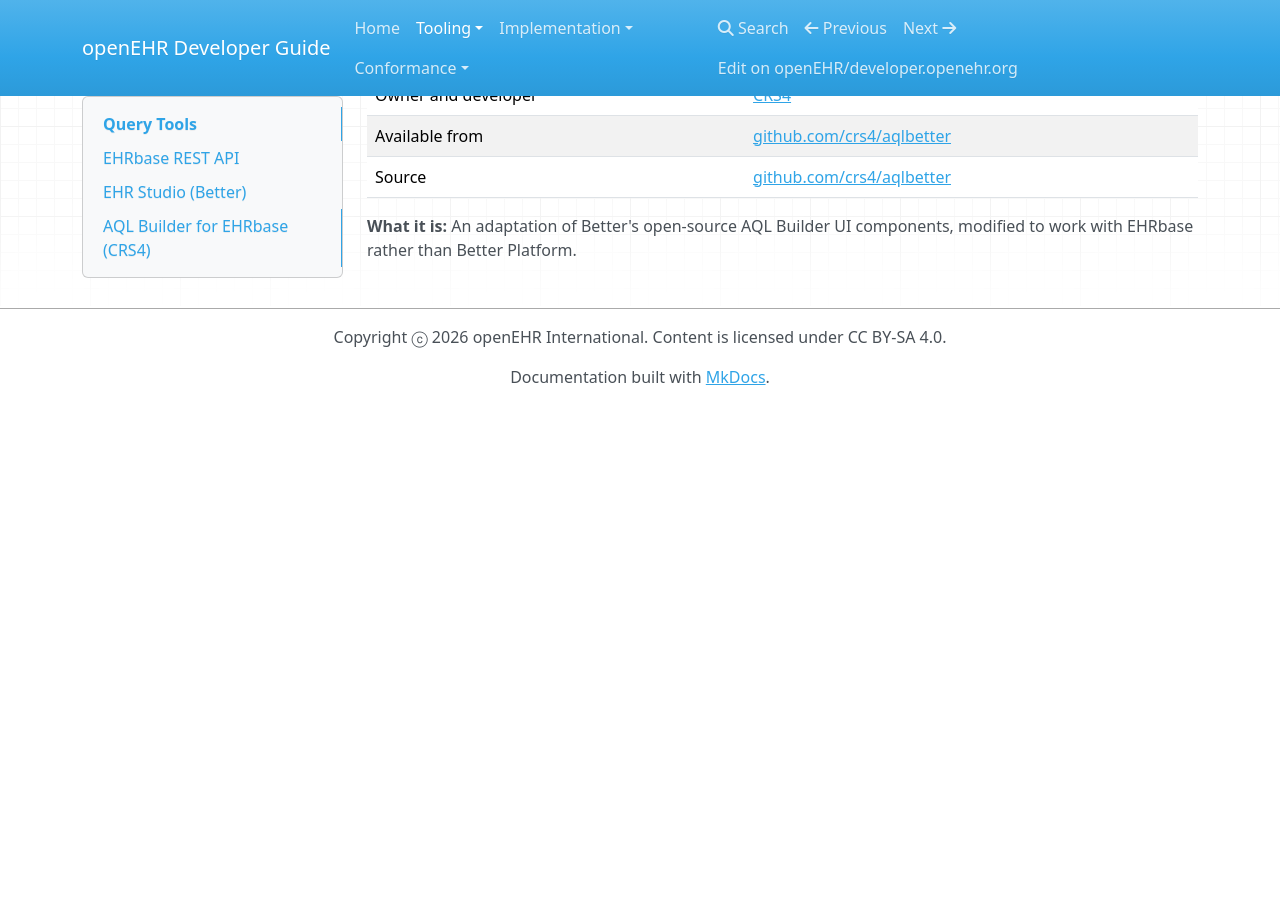
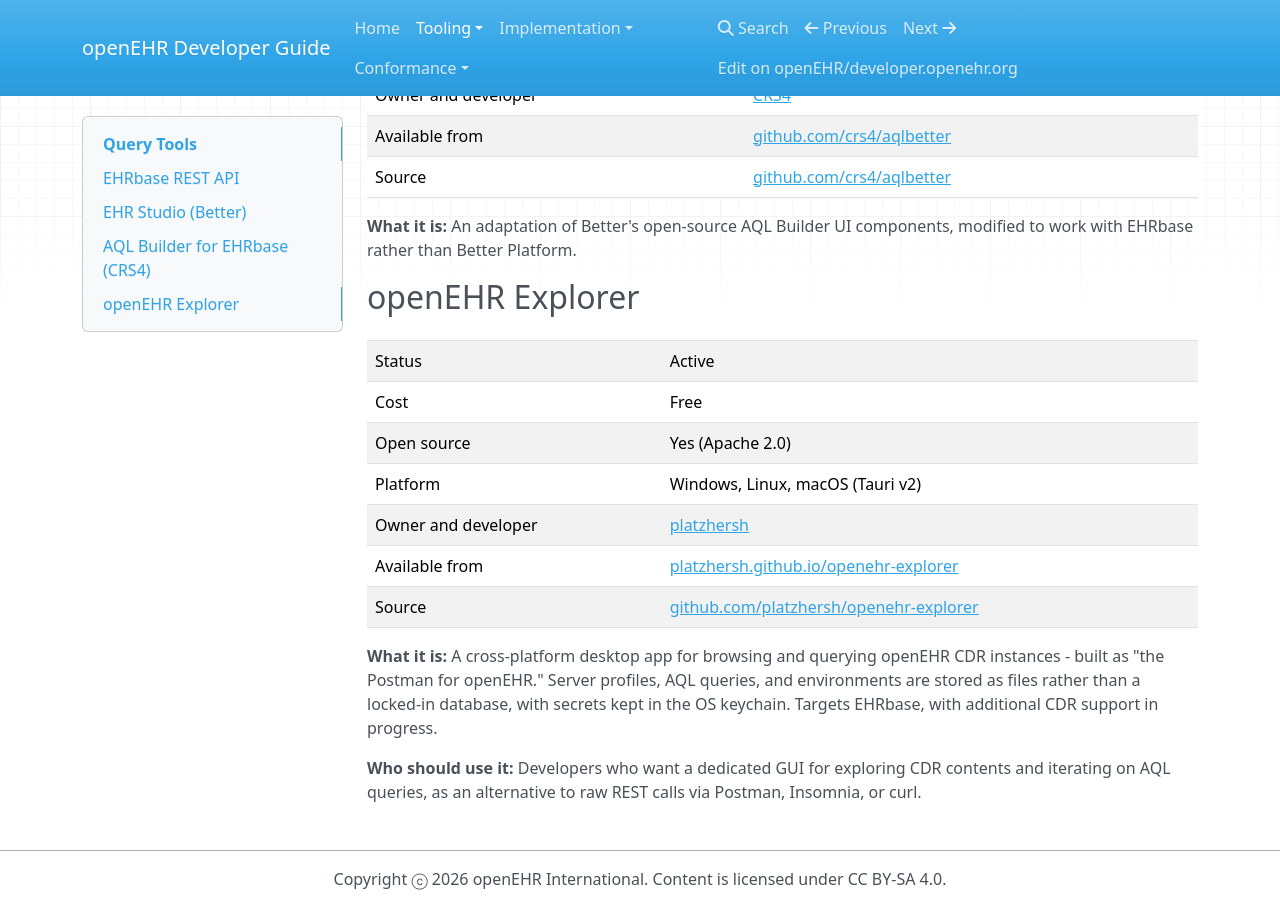
Before and after one commit to openEHR/developer.openehr.org, an MkDocs documentation site: the page built from docs/tooling/query-tools.md, in a window 1280 px wide and 900 px high, scrolled down 883 px. Built offline with MkDocs 1.6.1, drawn with Linux system fonts in a browser that asks for light colours; nearby versions of some CDN libraries; before the commit the page ends 1288 px from its top, so only the background shows below that.

Commit message:
doc: add openEHR Explorer to tooling guide

```diff
--- a/docs/tooling/query-tools.md
+++ b/docs/tooling/query-tools.md
@@ -34,3 +34,19 @@ The most common way to run AQL queries against EHRbase is directly through the R
 | Source | [github.com/crs4/aqlbetter](https://github.com/crs4/aqlbetter) |
 
 **What it is:** An adaptation of Better's open-source AQL Builder UI components, modified to work with EHRbase rather than Better Platform.
+
+## openEHR Explorer
+
+| | |
+| --- | --- |
+| Status | Active |
+| Cost | Free |
+| Open source | Yes (Apache 2.0) |
+| Platform | Windows, Linux, macOS (Tauri v2) |
+| Owner and developer | [platzhersh](https://github.com/platzhersh) |
+| Available from | [platzhersh.github.io/openehr-explorer](https://platzhersh.github.io/openehr-explorer/) |
+| Source | [github.com/platzhersh/openehr-explorer](https://github.com/platzhersh/openehr-explorer) |
+
+**What it is:** A cross-platform desktop app for browsing and querying openEHR CDR instances - built as "the Postman for openEHR." Server profiles, AQL queries, and environments are stored as files rather than a locked-in database, with secrets kept in the OS keychain. Targets EHRbase, with additional CDR support in progress.
+
+**Who should use it:** Developers who want a dedicated GUI for exploring CDR contents and iterating on AQL queries, as an alternative to raw REST calls via Postman, Insomnia, or curl.
```
Also changed, not shown: docs/tooling/comparison-table.md (+1 -0 lines).
